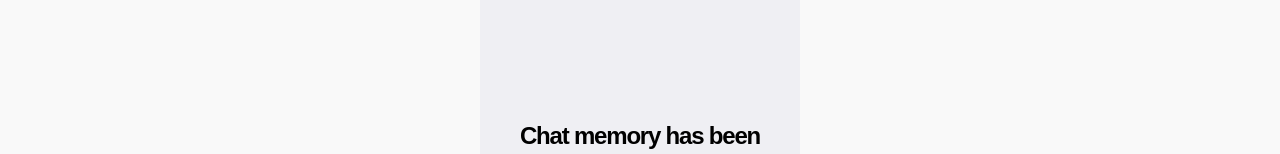
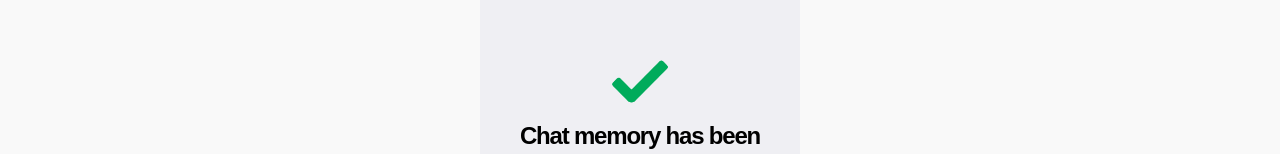
Before and after one commit to sda34495/companion-tele-app, a Next.js app: page /success in a window 1280 px wide. Shown: the part 159-313 px from the top of the page. Built offline with nearby package versions, Linux system fonts and the light colour scheme.

Commit message:
fix: heart mt, notification bold, ild animated icon

```diff
--- a/app/components/Payment.tsx
+++ b/app/components/Payment.tsx
@@ -15,10 +15,10 @@ const HeartsPricing: React.FC = () => {
   return (
     <div className="bg-[#efeff3] relative w-full sm:max-w-xs mx-auto flex-grow py-6 px-4">
       <div className="flex flex-col items-center mb-6">
-        <div className="rounded-full w-24 p-3">
+        <div className="rounded-full w-24 p-3 mt-6">
           <Image src={mainHeart} alt="header image" priority />
         </div>
-        <p className="text-3xl font-bold mt-2">200</p>
+        <p className="text-3xl font-bold ">200</p>
         <p className="text-gray-500">Current Balance</p>
       </div>
 
--- a/app/components/Setting.tsx
+++ b/app/components/Setting.tsx
@@ -126,7 +126,7 @@ const Settings: React.FC = () => {
             CHAT SETTINGS
           </h3>
           <div className="flex hover:bg-gray-300 items-center justify-between px-4 py-3 border border-gray-200 rounded-lg bg-white">
-            <span className=" text-gray-900">Notifications</span>
+            <span className=" text-gray-900 font-bold">Notifications</span>
             <label className="relative inline-flex items-center cursor-pointer">
               <input type="checkbox" value="" className="sr-only peer" />
               <div className="w-11 h-6 bg-gray-200 hover:bg-gray-300 peer-focus:outline-0 peer-focus:ring-transparent rounded-full peer peer-checked:after:translate-x-full rtl:peer-checked:after:-translate-x-full peer-checked:after:border-white after:content-[''] after:absolute after:top-[2px] after:start-[2px] after:bg-white after:border-gray-300 after:border after:rounded-full after:h-5 after:w-5 after:transition-all peer-checked:bg-green-500"></div>
--- a/app/reset/components/ResetChatSuccess.tsx
+++ b/app/reset/components/ResetChatSuccess.tsx
@@ -4,7 +4,6 @@ import Link from "next/link";
 import React from "react";
 import bgImage from '@/public/icon_success.png'
 import Image from "next/image";
-import Gif from '@/public/Gif.gif'
 
 const ResetChatSuccess: React.FC = () => {
   return (
@@ -13,14 +12,12 @@ const ResetChatSuccess: React.FC = () => {
         <div className="flex flex-col absolute top-52 right-0 left-0 px-2 items-center">
           {/* Icon Placeholder */}
           <div className="text-center mb-10">
-          <div className="w-16 h-16 overflow-hidden rounded-2xl mx-auto">
-          <Image
-        src={Gif}// Converted animated WebP
-        alt="Optimized Animation"
-        width={300}
-        height={200}
-        priority
-      />
+          <div className="w-16 h-16 overflow-hidden animate-shake rounded-2xl mx-auto">
+              <Image
+                src={bgImage}
+                alt={"Ai character image"}
+                className="w-full"
+              />
             </div>
             <h2 className="text-2xl font-semibold tracking-tighter leading-tight mt-2 px-4 text-black">
               Chat memory has been reset and you can start a new conversation!
```
